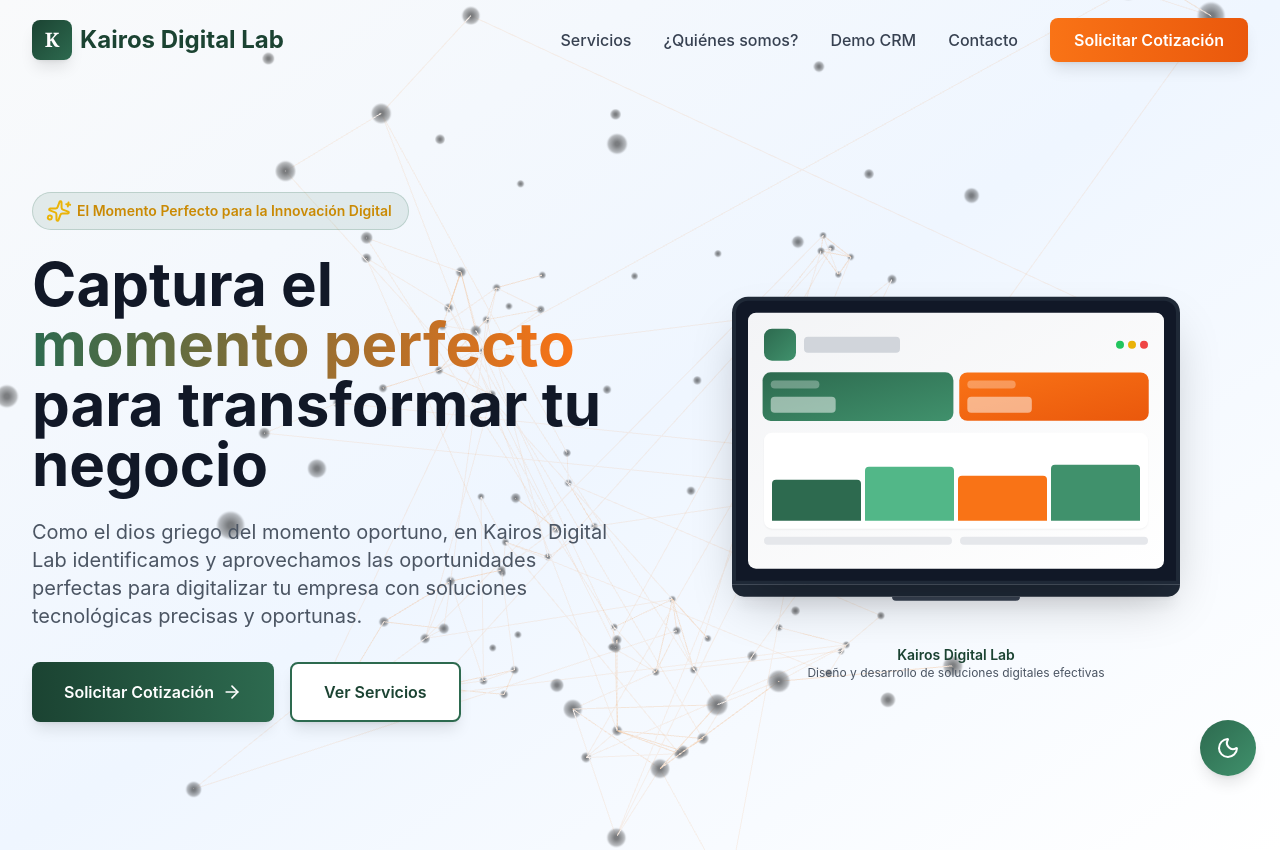
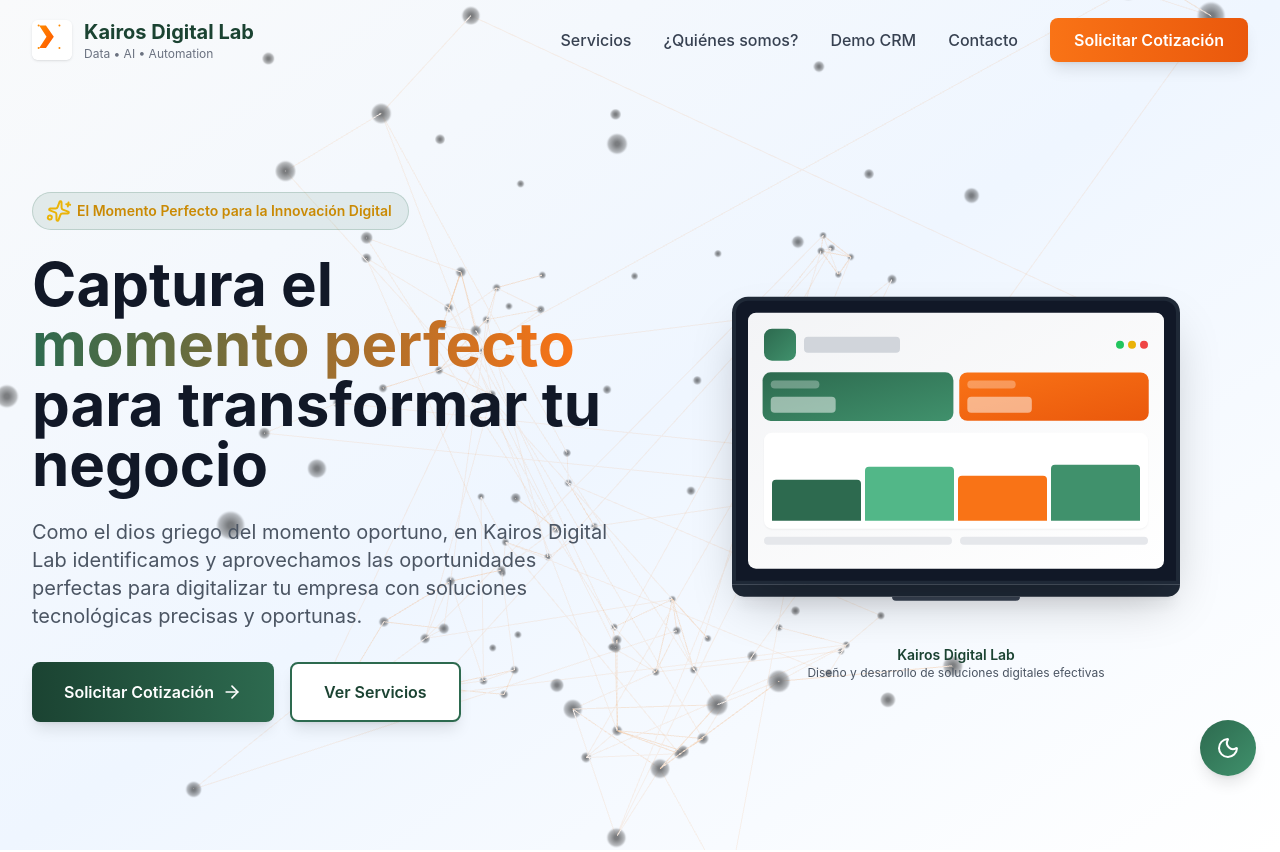
Before and after one commit to Pame2394/kairos, a React (Vite) app: page / in a window 1280 px wide. Shown: the top 852 px of the page. Built offline with nearby package versions, Linux system fonts and the light colour scheme.

Commit message:
Frontend: add Kairos svg logo and use it in Header

```diff
--- a/src/components/Header.jsx
+++ b/src/components/Header.jsx
@@ -39,16 +39,12 @@
       <div className="max-w-7xl mx-auto px-4 sm:px-6 lg:px-8">
         <div className="flex justify-between items-center h-16 md:h-20">
           {/* Logo */}
-          <motion.div
-            whileHover={{ scale: 1.05 }}
-            className="flex items-center space-x-2"
-          >
-            <div className="w-10 h-10 bg-gradient-to-br from-primary-900 to-primary-500 rounded-lg flex items-center justify-center shadow-lg">
-              <span className="text-white font-bold text-xl" style={{ fontFamily: 'Georgia, serif' }}>Κ</span>
+          <motion.div whileHover={{ scale: 1.03 }} className="flex items-center space-x-3">
+            <img src="/src/assets/kairos-logo.svg" alt="Kairos logo" className="w-10 h-10 rounded-md shadow" />
+            <div className="flex flex-col leading-tight">
+              <span className="text-lg md:text-xl font-bold text-primary-900 dark:text-white">Kairos Digital Lab</span>
+              <span className="text-xs text-gray-500 dark:text-gray-300">Data • AI • Automation</span>
             </div>
-            <span className="text-xl md:text-2xl font-bold text-primary-900 dark:text-white">
-              Kairos Digital Lab
-            </span>
           </motion.div>
 
           {/* Desktop Menu */}
```
Also changed, not shown: src/assets/kairos-logo.svg (added).
